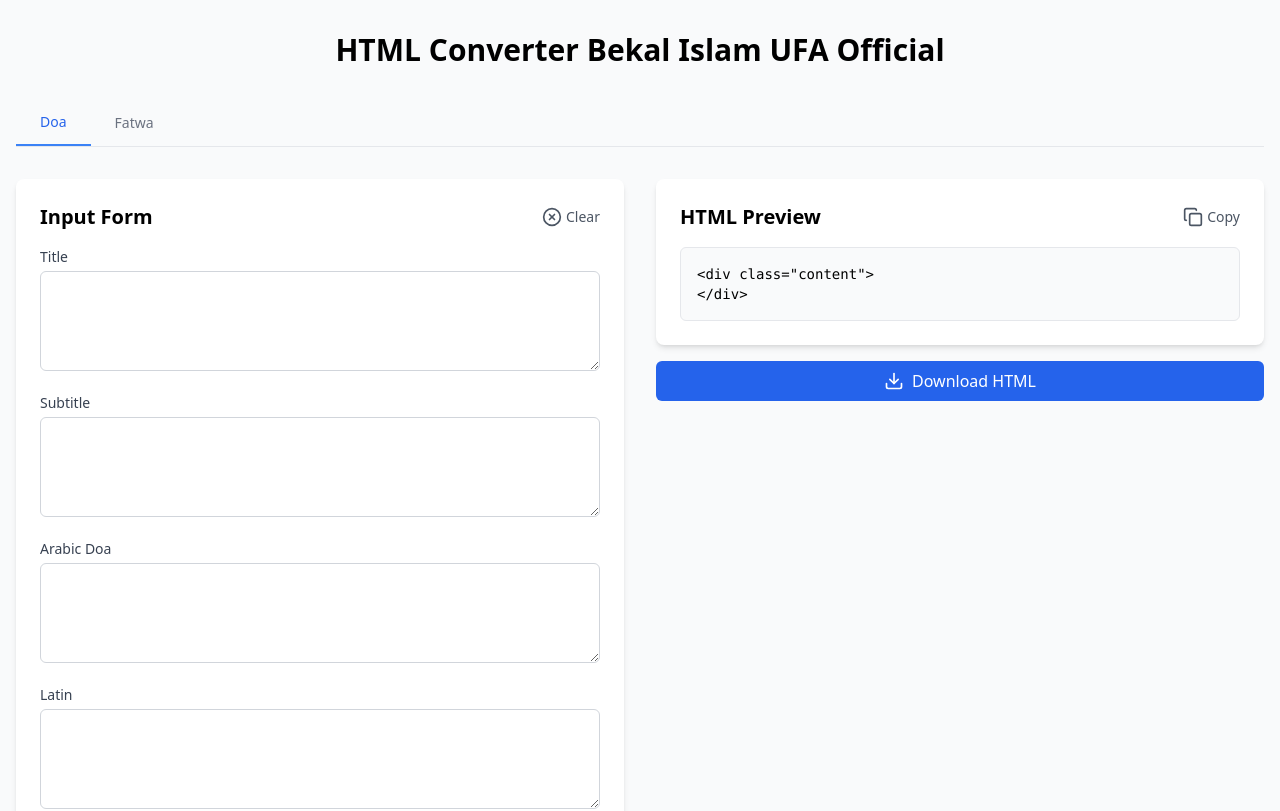
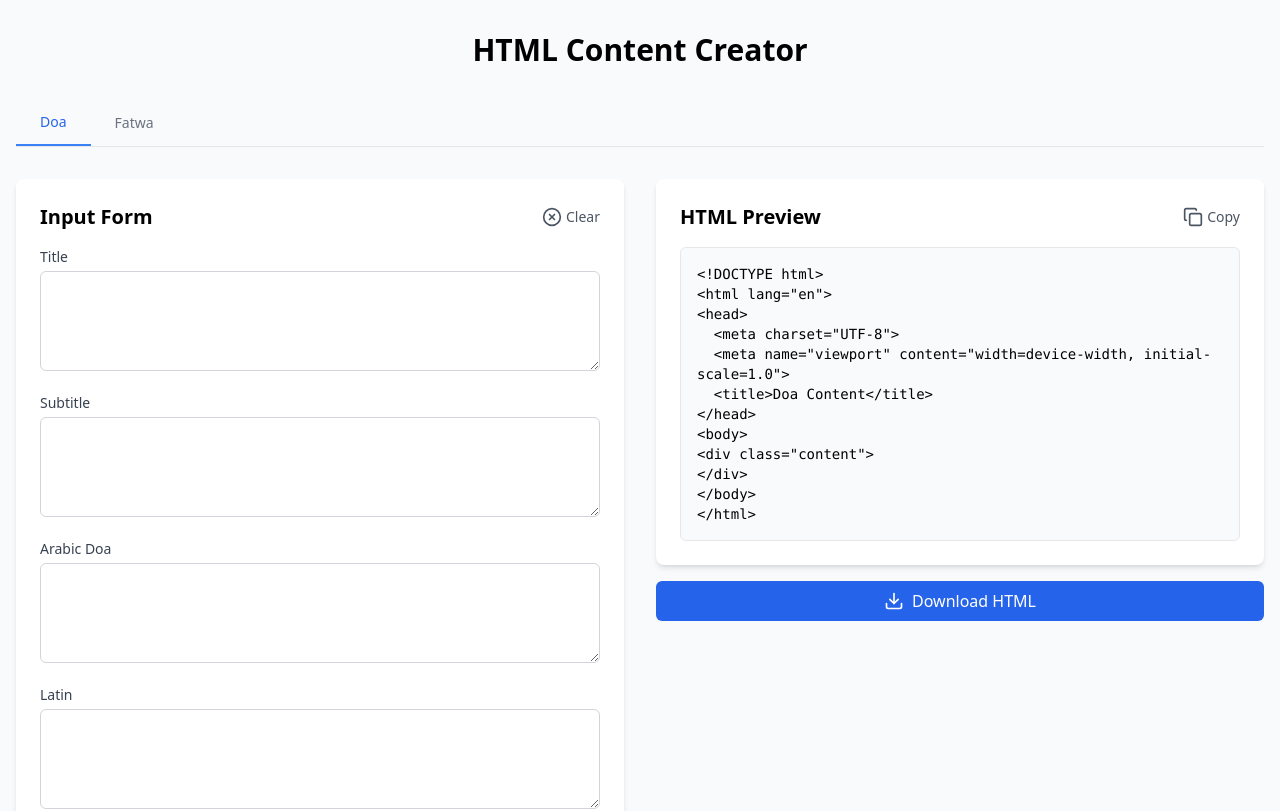
Before and after one commit to rppdev27/html-tag-converter-ufa, a React (Vite) app: page / in a window 1280 px wide. Shown: the top 811 px of the page. Built offline with nearby package versions, Linux system fonts and the light colour scheme.

Commit message:
Update App.tsx

```diff
--- a/src/App.tsx
+++ b/src/App.tsx
@@ -8,6 +8,7 @@ interface DoaFormData {
   latin: string;
   meaning: string;
   kandungan: string;
+  benefit: string;
   footnote: string;
 }
 
@@ -27,6 +28,7 @@ function App() {
     latin: '',
     meaning: '',
     kandungan: '',
+    benefit: '',
     footnote: ''
   });
   const [fatwaFormData, setFatwaFormData] = useState<FatwaFormData>({
@@ -59,6 +61,7 @@ function App() {
       latin: '',
       meaning: '',
       kandungan: '',
+      benefit: '',
       footnote: ''
     });
   };
@@ -72,6 +75,8 @@ function App() {
   };
 
   const detectAndWrapArabicText = (text: string): string => {
+    if (!text) return '';
+
     // Split text by periods only
     const sentences = text.split(/([.])/);
     let result = '';
@@ -115,54 +120,103 @@ function App() {
   };
 
   const generateDoaHTML = () => {
-    const html: string[] = [];
+    const html = [];
+
+    html.push('<!DOCTYPE html>');
+    html.push('<html lang="en">');
+    html.push('<head>');
+    html.push('  <meta charset="UTF-8">');
+    html.push('  <meta name="viewport" content="width=device-width, initial-scale=1.0">');
+    html.push('  <title>Doa Content</title>');
+    html.push('</head>');
+    html.push('<body>');
     html.push('<div class="content">');
 
+    // Title
     if (doaFormData.title) {
       html.push(`  <h1 id="title" class="text-xl font-bold text-center">${escapeHtml(doaFormData.title)}</h1>`);
     }
 
+    // Subtitle
     if (doaFormData.subtitle) {
       html.push(`  <h2 id="repeat-instruction" class="text-xs text-center">${escapeHtml(doaFormData.subtitle)}</h2>`);
     }
 
+    // Arabic Doa
     if (doaFormData.arabicDoa) {
-      html.push(`  <p id="arabic-text" class="text-4xl font-arabic mt-3 text-right" dir="rtl" lang="ar">\n    ${escapeHtml(doaFormData.arabicDoa)}\n  </p>`);
+      html.push(`  <p id="arabic-text" class="text-4xl font-arabic mt-3 text-right" dir="rtl" lang="ar">${escapeHtml(doaFormData.arabicDoa)}</p>`);
     }
 
+    // Latin
     if (doaFormData.latin) {
       html.push(`  <p id="latin-text" class="italic mt-2 text-sm tracking-normal"><i>${escapeHtml(doaFormData.latin)}</i></p>`);
     }
 
+    // Meaning
     if (doaFormData.meaning) {
       html.push(`  <p id="translation" class="mt-2 text-sm tracking-normal">${escapeHtml(doaFormData.meaning)}</p>`);
     }
 
+    // Penjelasan section (Kandungan & Keutamaan)
+    if (doaFormData.kandungan || doaFormData.benefit) {
+      html.push('  <div id="explanation-section" class="mt-4">');
+      html.push('    <h2 class="text-xl font-bold mb-4">Penjelasan</h2>');
+
+      // Kandungan
       if (doaFormData.kandungan) {
-      html.push('  <div id="explanation" class="mt-2 text-sm tracking-normal">');
-      html.push('    <h2 class="text-lg font-semibold mb-2">Penjelasan</h2>');
+        html.push('    <div id="explanation" class="mt-2 text-sm tracking-normal">');
+        html.push('      <h3 class="text-lg font-semibold mb-2">Kandungan</h3>');
         const paragraphs = doaFormData.kandungan.split('\n').filter(p => p.trim());
         paragraphs.forEach(paragraph => {
-        html.push(`    ${detectAndWrapArabicText(escapeHtml(paragraph.trim()))}`);
+          html.push(`      <p>${detectAndWrapArabicText(escapeHtml(paragraph))}</p>`);
         });
+        html.push('    </div>');
+      }
+
+      // Keutamaan
+      html.push('    <div id="benefit" class="mt-4 text-sm tracking-normal">');
+      html.push('      <h3 class="text-lg font-semibold mb-2">Keutamaan</h3>');
+      if (doaFormData.benefit) {
+        const paragraphs = doaFormData.benefit.split('\n').filter(p => p.trim());
+        paragraphs.forEach(paragraph => {
+          html.push(`      <p>${detectAndWrapArabicText(escapeHtml(paragraph))}</p>`);
+        });
+      }
+      html.push('    </div>');
       html.push('  </div>');
     }
 
-    if (doaFormData.footnote) {
-      html.push('  <div id="hadith-reference" class="text-sm text-gray-600 tracking-normal">');
+    // Footnote/Reference section - Simplified handling
+    if (doaFormData.footnote && doaFormData.footnote.trim()) {
+        html.push('  <div id="hadith-reference" class="mt-4 text-sm text-gray-600 tracking-normal">');
+        html.push('    <h3 class="text-lg font-semibold mb-2">Referensi</h3>');
+
+        // Process footnote paragraphs with Arabic text detection
         const footnoteParagraphs = doaFormData.footnote.split('\n').filter(p => p.trim());
         footnoteParagraphs.forEach(paragraph => {
-        html.push(`    ${detectAndWrapArabicText(escapeHtml(paragraph.trim()))}`);
+          html.push(`    <p>${detectAndWrapArabicText(escapeHtml(paragraph))}</p>`);
         });
+
         html.push('  </div>');
       }
 
     html.push('</div>');
+    html.push('</body>');
+    html.push('</html>');
+
     return html.join('\n');
   };
 
   const generateFatwaHTML = () => {
-    const html: string[] = [];
+    const html = [];
+    html.push('<!DOCTYPE html>');
+    html.push('<html lang="en">');
+    html.push('<head>');
+    html.push('  <meta charset="UTF-8">');
+    html.push('  <meta name="viewport" content="width=device-width, initial-scale=1.0">');
+    html.push('  <title>Fatwa Content</title>');
+    html.push('</head>');
+    html.push('<body>');
     html.push('<div class="content">');
 
     if (fatwaFormData.question) {
@@ -183,19 +237,23 @@ function App() {
     }
 
     if (fatwaFormData.reference) {
-      html.push('  <div id="reference" class="text-sm text-gray-600">');
+      html.push('  <div id="reference" class="mt-4 text-sm text-gray-600">');
+      html.push('    <h3 class="text-lg font-semibold mb-2">Referensi</h3>');
       const referenceParagraphs = fatwaFormData.reference.split('\n').filter(p => p.trim());
       referenceParagraphs.forEach(paragraph => {
-        html.push(`    ${detectAndWrapArabicText(escapeHtml(paragraph.trim()))}`);
+        html.push(`    <p>${detectAndWrapArabicText(escapeHtml(paragraph.trim()))}</p>`);
       });
       html.push('  </div>');
     }
 
     html.push('</div>');
+    html.push('</body>');
+    html.push('</html>');
     return html.join('\n');
   };
 
   const downloadContent = () => {
+    try {
       const content = activeTab === 'doa' ? generateDoaHTML() : generateFatwaHTML();
       const blob = new Blob([content], { type: 'text/html' });
       const url = URL.createObjectURL(blob);
@@ -206,11 +264,14 @@ function App() {
       a.click();
       document.body.removeChild(a);
       URL.revokeObjectURL(url);
+    } catch (error) {
+      console.error('Error downloading content:', error);
+    }
   };
 
   const copyContent = async () => {
+    try {
       const content = activeTab === 'doa' ? generateDoaHTML() : generateFatwaHTML();
-    try {
       await navigator.clipboard.writeText(content);
       setCopied(true);
       setTimeout(() => setCopied(false), 2000);
@@ -219,7 +280,8 @@ function App() {
     }
   };
 
-  const escapeHtml = (unsafe: string) => {
+  const escapeHtml = (unsafe: string): string => {
+    if (!unsafe) return '';
     return unsafe
       .replace(/&/g, '&amp;')
       .replace(/</g, '&lt;')
@@ -231,7 +293,7 @@ function App() {
   return (
     <div className="min-h-screen bg-gray-50">
       <div className="container mx-auto px-4 py-8">
-        <h1 className="text-3xl font-bold text-center mb-8">HTML Converter Bekal Islam UFA Official</h1>
+        <h1 className="text-3xl font-bold text-center mb-8">HTML Content Creator</h1>
 
         {/* Tab Navigation */}
         <div className="flex border-b border-gray-200 mb-8">
@@ -282,6 +344,7 @@ function App() {
                     { name: 'latin', label: 'Latin' },
                     { name: 'meaning', label: 'Meaning' },
                     { name: 'kandungan', label: 'Kandungan' },
+                    { name: 'benefit', label: 'Keutamaan' },
                     { name: 'footnote', label: 'Footnote' }
                   ].map((field) => (
                     <div key={field.name}>
@@ -290,7 +353,7 @@ function App() {
                       </label>
                       <textarea
                         name={field.name}
-                        value={doaFormData[field.name as keyof DoaFormData]}
+                        value={doaFormData[field.name as keyof DoaFormData] || ''}
                         onChange={handleDoaChange}
                         className="w-full p-2 border border-gray-300 rounded-md focus:ring-2 focus:ring-blue-500 focus:border-transparent min-h-[100px]"
                       />
@@ -311,7 +374,7 @@ function App() {
                       </label>
                       <textarea
                         name={field.name}
-                        value={fatwaFormData[field.name as keyof FatwaFormData]}
+                        value={fatwaFormData[field.name as keyof FatwaFormData] || ''}
                         onChange={handleFatwaChange}
                         className="w-full p-2 border border-gray-300 rounded-md focus:ring-2 focus:ring-blue-500 focus:border-transparent min-h-[100px]"
                       />
```
Lines whose indentation alone changed are shown as unchanged.
